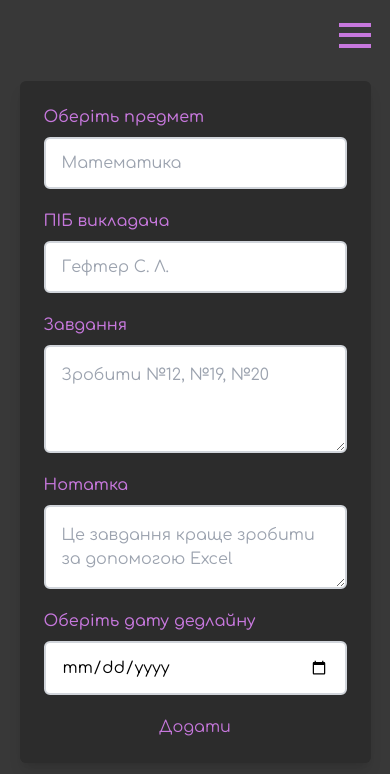
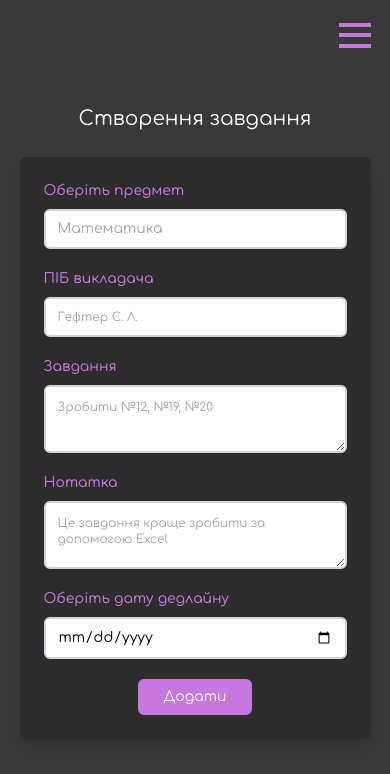
Before and after one commit to kenn2k/studykeeper_bot, a Next.js app in the folder frontend/: page /tasks/add-task in a window 390 px wide. Shown: the top 774 px of the page. Built offline with nearby package versions, Linux system fonts and the light colour scheme; no server answers.

Commit message:
ui: fix form layout issues on small screens

```diff
--- a/frontend/components/login/Login.tsx
+++ b/frontend/components/login/Login.tsx
@@ -26,7 +26,7 @@ const Login = () => {
 			console.error("Log in error:", error);
 			setError("email", {
 				type: "manual",
-				message: "Incorrect login data. Please try again.",
+				message: "Неправильні дані для входу.",
 			});
 		}
 	};
--- a/frontend/components/main/Main.tsx
+++ b/frontend/components/main/Main.tsx
@@ -1,13 +1,19 @@
 "use client";
 
+import { GraduationCap } from "lucide-react";
 import Link from "next/link";
 import { Navbar } from "@/components/navbar/Navbar";
 
 const Main = () => {
 	return (
-		<div className="h-[calc(100vh-71px)]">
+		<div className="h-[calc(100vh-73.38px)]">
 			<header className="flex justify-between items-center p-[5%]">
-				<h1 className="text-2xl text-white font-bold">Study Keeper</h1>
+				<h1 className="text-2xl flex gap-3 items-center text-white font-bold">
+					Study Keeper{" "}
+					<span>
+						<GraduationCap size={28} />
+					</span>
+				</h1>
 
 				<Navbar />
 			</header>
--- a/frontend/components/navbar/Navbar.tsx
+++ b/frontend/components/navbar/Navbar.tsx
@@ -1,5 +1,6 @@
 "use client";
 
+import { GraduationCap } from "lucide-react";
 import Link from "next/link";
 import { useRouter } from "next/navigation";
 import { useState } from "react";
@@ -47,6 +48,12 @@ export const Navbar = () => {
 			>
 				<nav className=" px-4 flex justify-center flex-col text-lg font-bold gap-4 mt-20  items-start">
 					<Link
+						href="/"
+						className="block self-center  p-4 text-[#C778DD]"
+					>
+						<GraduationCap size={35} />
+					</Link>
+					<Link
 						href="/tasks"
 						className="block  p-4 text-[#C778DD]"
 					>
--- a/frontend/components/tasks/AddTask.tsx
+++ b/frontend/components/tasks/AddTask.tsx
@@ -30,9 +30,10 @@ const AddTask = () => {
 
 	return (
 		<div className="p-[5%] h-screen">
-			<div className="h-full flex items-center justify-center">
+			<div className="h-full flex items-center flex-col justify-center">
+				<h1 className=" text-white text-xl mb-6">Створення завдання</h1>
 				<form
-					className="bg-[#2C2C2C] shadow-lg rounded-md w-full max-w-md flex flex-col gap-5 p-6"
+					className="bg-[#2C2C2C] text-sm shadow-lg rounded-md w-full max-w-md flex flex-col gap-5 p-6"
 					onSubmit={handleSubmit(onSubmit)}
 				>
 					<div className="flex flex-col">
@@ -47,10 +48,10 @@ const AddTask = () => {
 							type="text"
 							id="topic"
 							placeholder="Математика"
-							className="rounded-md px-4 py-3 border-2 border-gray-300 outline-none"
+							className="rounded-md px-3 py-2 border-2 border-gray-300 outline-none"
 						/>
 						{errors.topic && (
-							<span className="text-red-500">
+							<span className="text-red-500 mt-2 px-1.5 text-xs">
 								Це поле не повинно бути пустим
 							</span>
 						)}
@@ -67,10 +68,12 @@ const AddTask = () => {
 							type="text"
 							id="teacher"
 							placeholder="Гефтер С. Л."
-							className="rounded-md px-4 py-3 border-2 border-gray-300 outline-none"
+							className="rounded-md px-3 py-2 border-2 border-gray-300 placeholder:text-xs outline-none"
 						/>
 						{errors.teacher && (
-							<span className="text-red-500">Ініціали викладача</span>
+							<span className="text-red-500 mt-2 px-1.5 text-xs">
+								Ініціали викладача
+							</span>
 						)}
 					</div>
 					<div className="flex flex-col">
@@ -84,8 +87,8 @@ const AddTask = () => {
 							{...register("task")}
 							id="task"
 							placeholder="Зробити №12, №19, №20"
-							className="rounded-md p-4 border-2 border-gray-300 outline-none"
-							rows={3}
+							className="rounded-md p-3 border-2 border-gray-300 placeholder:text-xs outline-none"
+							rows={2}
 						/>
 					</div>
 					<div className="flex flex-col">
@@ -99,7 +102,7 @@ const AddTask = () => {
 							{...register("note")}
 							id="note"
 							placeholder="Це завдання краще зробити за допомогою Excel"
-							className="rounded-md p-4 border-2 border-gray-300 outline-none"
+							className="rounded-md p-3 border-2 border-gray-300 placeholder:text-xs outline-none"
 							rows={2}
 						/>
 					</div>
@@ -114,14 +117,18 @@ const AddTask = () => {
 							{...register("date", { required: true })}
 							id="date"
 							type="date"
-							className="rounded-md px-4 py-3 border-2 border-gray-300 outline-none"
+							className="rounded-md px-3 py-2 border-2 border-gray-300 placeholder:text-xs outline-none"
 						/>
-						{errors.date && <span className="text-red-500">Оберіть дату</span>}
+						{errors.date && (
+							<span className="text-red-500 mt-2 px-1.5 text-xs">
+								Оберіть дату
+							</span>
+						)}
 					</div>
 
 					<button
 						type="submit"
-						className="btn-3d  text-[#C778DD] rounded-md"
+						className="btn-3d border-[#C778DD] bg-[#C778DD] self-center px-6 py-1.5 border-2  text-white rounded-md"
 					>
 						Додати
 					</button>
--- a/frontend/components/tasks/UpdateTask.tsx
+++ b/frontend/components/tasks/UpdateTask.tsx
@@ -22,15 +22,16 @@ const UpdateTask = () => {
 
 	return (
 		<div className="p-[5%] h-screen">
-			<div className="h-full flex items-center justify-center">
+			<div className="h-full flex items-center flex-col justify-center">
+				<h1 className=" text-white text-xl mb-6">Редагування завдання</h1>
 				<form
-					className="bg-[#2C2C2C] shadow-lg rounded-md w-full max-w-md flex flex-col gap-5 p-6"
+					className="bg-[#2C2C2C] text-sm shadow-lg rounded-md w-full max-w-md flex flex-col gap-5 p-6"
 					onSubmit={handleSubmit(onSubmit)}
 				>
 					<div className="flex flex-col">
 						<label
 							htmlFor="topic"
-							className="  text-[#C778DD] text-sm font-medium mb-2"
+							className="  text-[#C778DD]  font-medium mb-2"
 						>
 							Оберіть предмет
 						</label>
@@ -39,13 +40,13 @@ const UpdateTask = () => {
 							type="text"
 							id="topic"
 							placeholder="Математика"
-							className="placeholder:text-sm rounded-md px-4 py-3 border-2 border-gray-300 outline-none"
+							className="placeholder:text-sm rounded-md px-3 py-2 border-2 border-gray-300 outline-none"
 						/>
 					</div>
 					<div className="flex flex-col">
 						<label
 							htmlFor="teacher"
-							className="text-[#C778DD] text-sm font-medium mb-2"
+							className="text-[#C778DD]  font-medium mb-2"
 						>
 							ПІБ викладача
 						</label>
@@ -54,7 +55,7 @@ const UpdateTask = () => {
 							type="text"
 							id="teacher"
 							placeholder="Гефтер С. Л."
-							className="placeholder:text-sm rounded-md px-4 py-3 border-2 border-gray-300 outline-none"
+							className="placeholder:text-sm rounded-md px-3 py-2 border-2 border-gray-300 outline-none"
 						/>
 					</div>
 					<div className="flex flex-col">
@@ -69,7 +70,7 @@ const UpdateTask = () => {
 							id="task"
 							placeholder="Зробити №12, №19, №20"
 							className="placeholder:text-sm rounded-md p-4 border-2 border-gray-300 outline-none"
-							rows={3}
+							rows={2}
 						/>
 					</div>
 					<div className="flex flex-col">
@@ -83,7 +84,7 @@ const UpdateTask = () => {
 							{...register("note")}
 							id="note"
 							placeholder="Це завдання краще зробити за допомогою Exel"
-							className="placeholder:text-sm rounded-md p-4 border-2 border-gray-300 outline-none"
+							className="rounded-md px-3 py-2 border-2 border-gray-300 placeholder:text-xs outline-none"
 							rows={2}
 						/>
 					</div>
@@ -98,13 +99,13 @@ const UpdateTask = () => {
 							{...register("date")}
 							id="date"
 							type="date"
-							className="placeholder:text-sm  rounded-md px-4 py-3 border-2 border-gray-300 outline-none"
+							className="rounded-md px-3 py-2 border-2 border-gray-300 placeholder:text-xs outline-none"
 						/>
 					</div>
 
 					<button
 						type="submit"
-						className="btn-3d  text-[#C778DD] rounded-md"
+						className="btn-3d border-[#C778DD] bg-[#C778DD] self-center px-6 py-1.5 border-2  text-white rounded-md"
 					>
 						Редагувати
 					</button>
```
Also changed, not shown: 1 other file (tests, documents, lock files or other folders).
